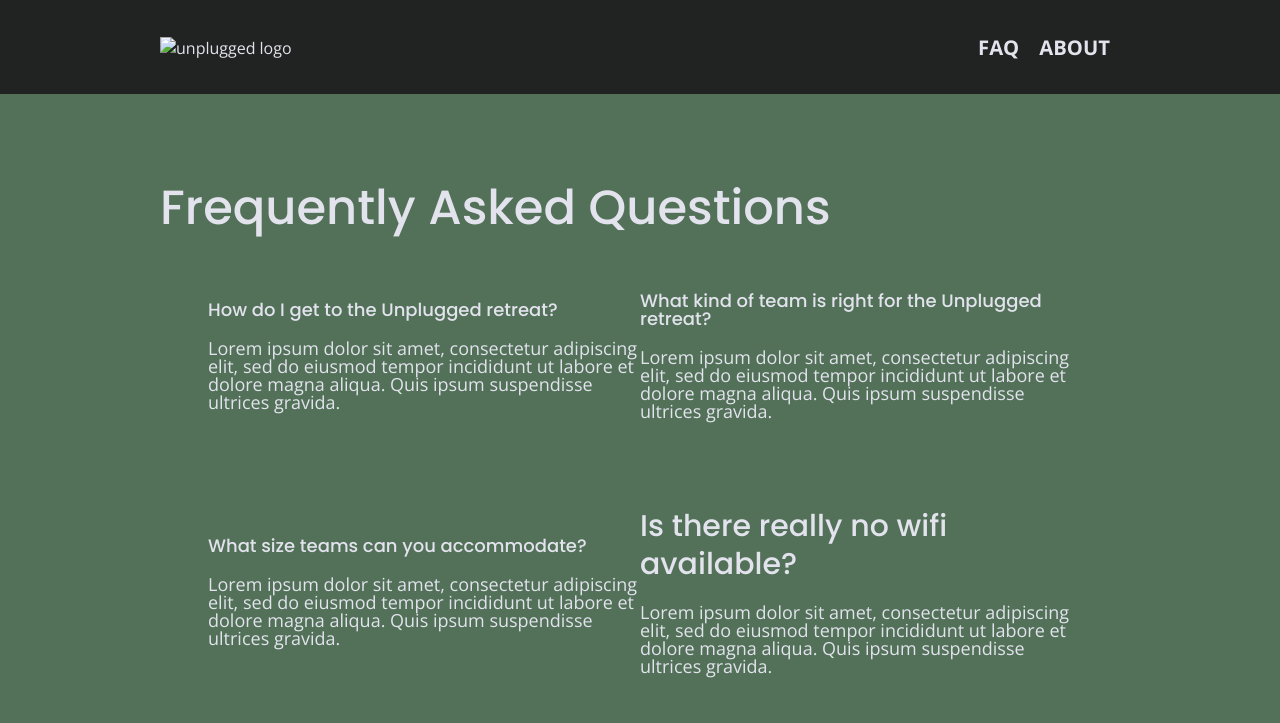
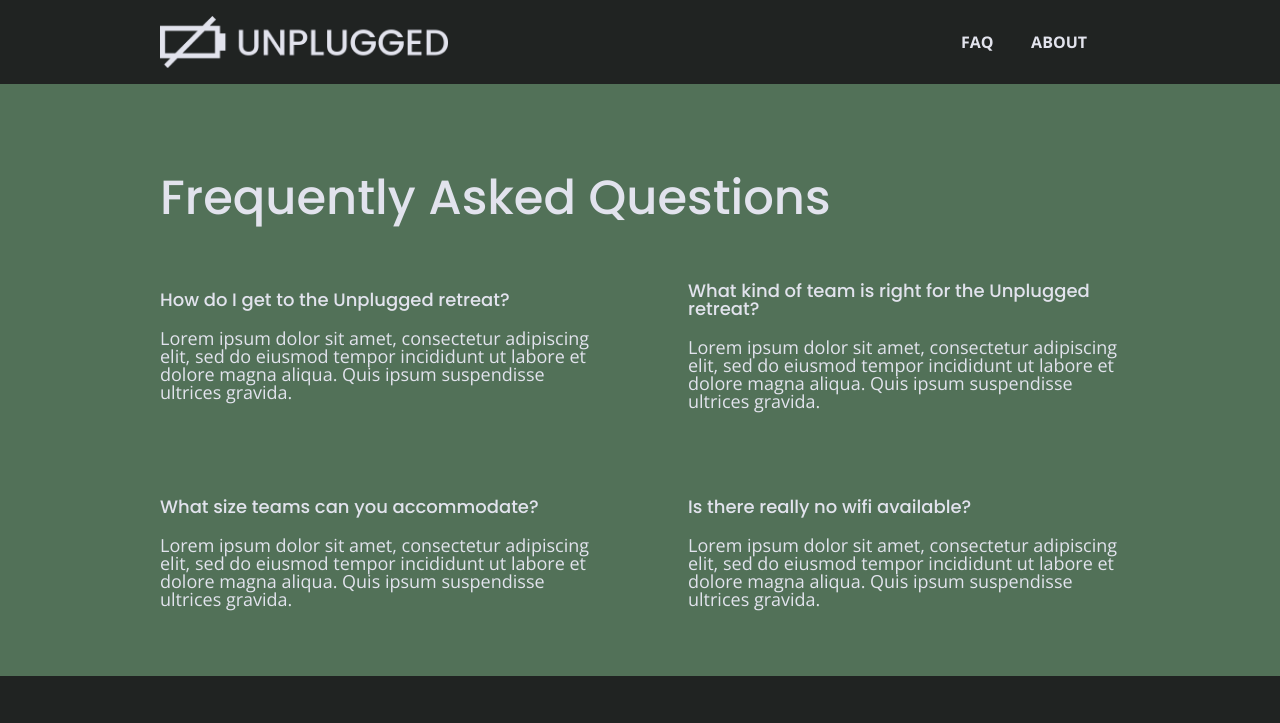
Before and after one commit to dsad8000/unplugged-retreat, a website: page faq/index.html in a window 1280 px wide. Shown: the top 723 px of the page. Drawn offline with nearby package versions, Linux system fonts and the light colour scheme.

Commit message:
Responsive Unplugged logo

```diff
--- a/css/main.css
+++ b/css/main.css
@@ -529,10 +529,16 @@ FAQ Page
 
     header nav {
       width: 20%;
+      font-size: 1em;
     }
 
-    .header nav ul {
+    header nav ul {
       justify-content: space-between;
+      padding: 0;
+    }
+
+    header nav ul li {
+      font-size: 1em;
     }
 
     .header-divider {
@@ -668,7 +674,7 @@ FAQ Page
     FAQ Page
     ===================================================================================*/
 
-    .faq content-wrapper {
+    .faq .content-wrapper {
       justify-content: space-between;
     }
 
@@ -694,6 +700,10 @@ FAQ Page
 
    header {
      padding: 15px 0;
+   }
+
+   header nav ul {
+     padding: 0 33px;
    }
 
    .content-wrapper {
--- a/faq/index.html
+++ b/faq/index.html
@@ -30,7 +30,11 @@
   <!-- Add your site or application content here -->
   <header>
     <div class="content-wrapper">
-        <a href="#"><img src="" alt="unplugged logo"></a>
+      <figure>
+        <a href="#">
+          <img src="../img/unpluggedlogo.png" alt="unplugged logo">
+        </a>
+      </figure>
       <div class="header-divider"></div>
       <nav>
           <ul>
@@ -69,7 +73,7 @@
           </p>
       </div>
       <div class="faq-content">
-        <h3>Is there really no wifi available?</h3>
+        <h4>Is there really no wifi available?</h4>
         <p>
           Lorem ipsum dolor sit amet, consectetur adipiscing elit,
           sed do eiusmod tempor incididunt ut labore et dolore magna aliqua.
```
Also changed, not shown: about/index.html (+5 -1 lines). Lines whose indentation alone changed are shown as unchanged.
